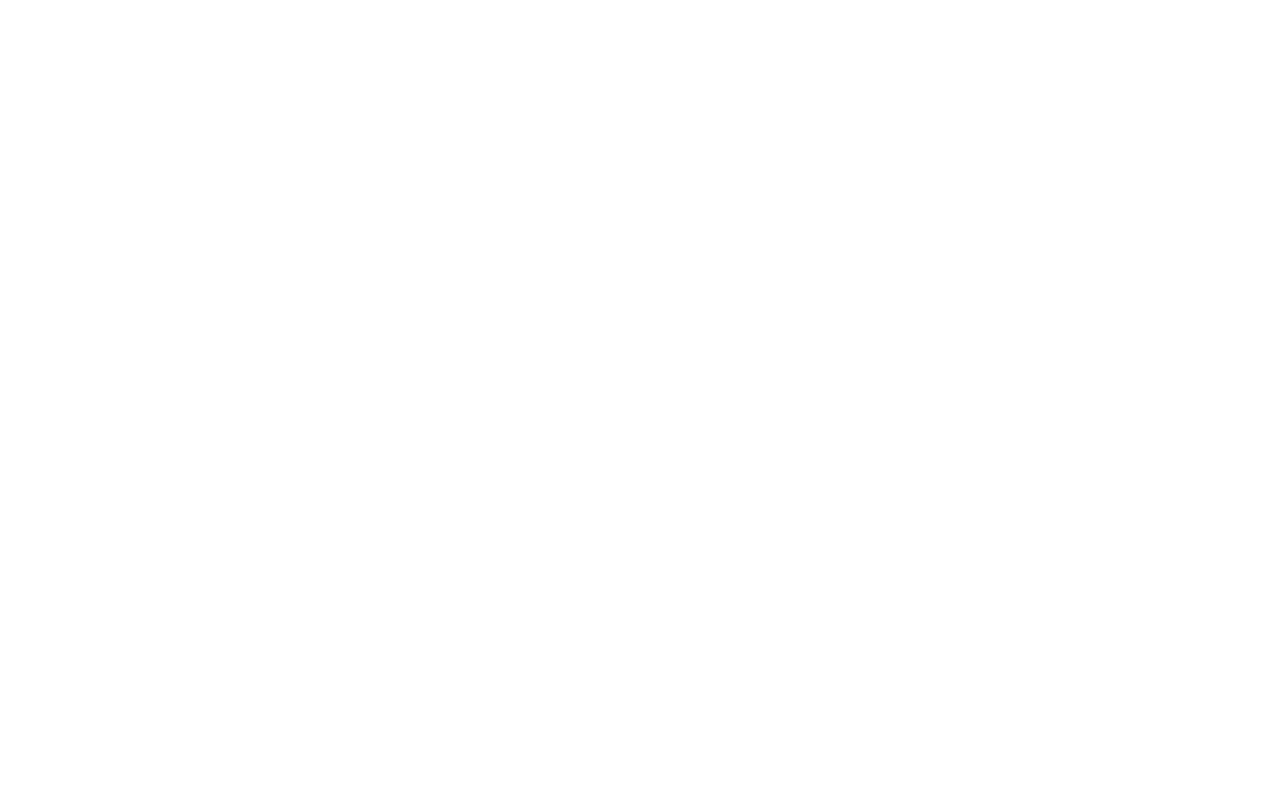
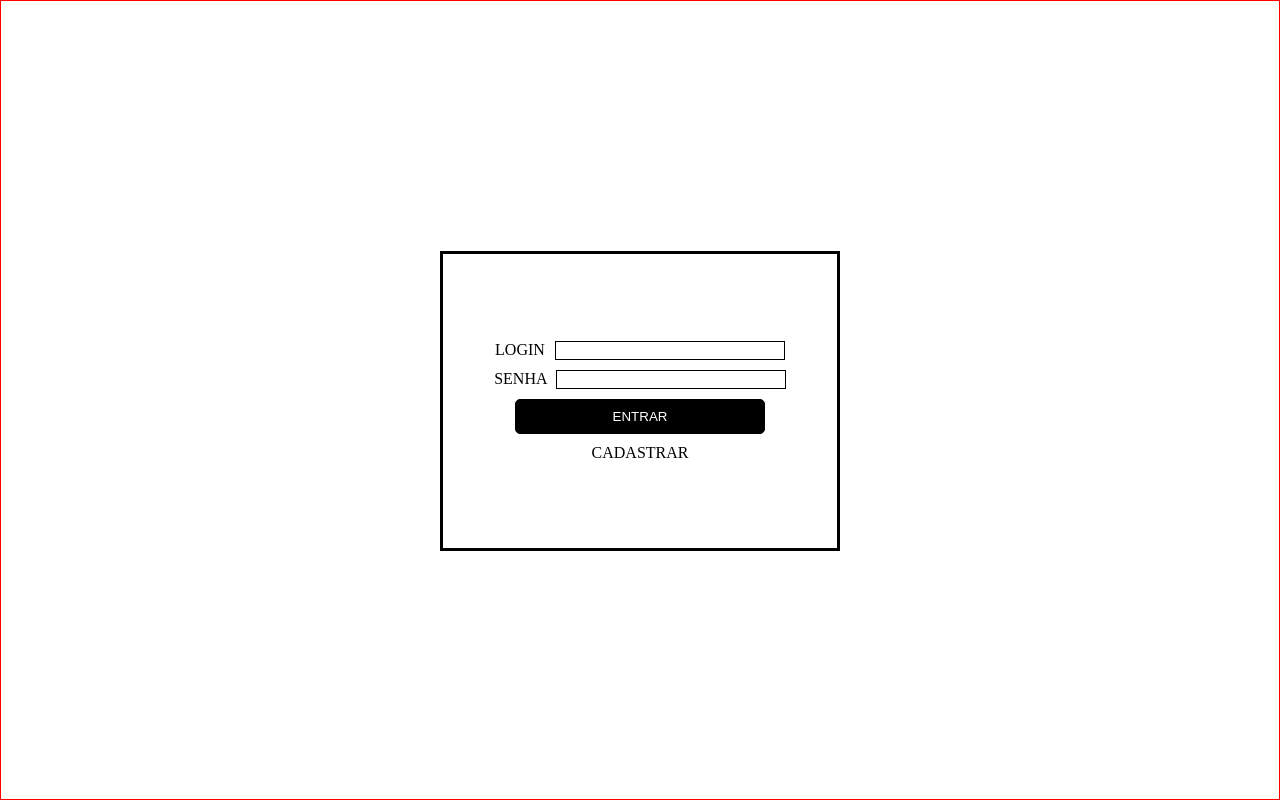
Before and after one commit to WillianKakihata/AEP6, a plain HTML site: page src/login/login.html in a window 1280 px wide. Drawn offline with Linux system fonts and the light colour scheme.

Commit message:
Criação da pagina basica da Main e Login

```diff
--- /dev/null
+++ b/main.css
@@ -0,0 +1,33 @@
+* {
+    box-sizing: border-box;
+}
+body {
+    margin: 0;
+    width: 100vw;
+    height: 100vh;
+}
+
+.central {
+    display: flex;
+    flex-direction: column;
+    align-items: center;
+    height: 100vh;
+    justify-content: center;
+    border: 1px solid green;
+}
+
+.central a{
+    display: flex;
+    background-color: black;
+    align-items: center;
+    justify-content: center;
+    text-decoration: none;
+    color: white;
+    width: 200px;
+    height: 30px;
+    border-radius: 35px;
+}
+
+.central h1 {
+    font-size: 48px;
+}
--- a/src/login/login.css
+++ b/src/login/login.css
@@ -0,0 +1,71 @@
+*{
+    box-sizing: border-box;
+}
+
+body{
+    margin: 0;
+    width: 100vw;
+    height: 100vh;
+    border: 1px solid red;
+}
+
+body form {
+    display: flex;
+    flex-direction: column;
+    justify-content: center;
+    align-items: center;
+    height: 100vh;
+}
+
+.acesso {
+    display: flex;
+    flex-direction: column;
+    padding: 20px;
+    border: 3px solid black;
+    height: 300px;
+    width: 400px;
+    align-items: center;
+    justify-content: center;
+}
+
+.acesso button {
+    width: 250px;
+    height: 35px;
+    border: 1px solid black;
+    border-radius: 5px;
+    margin-bottom: 10px;
+    background-color: black;
+    color: white;
+}
+
+.acesso a{
+ text-decoration: none;
+ color: black;
+}
+.login {
+    display: flex;
+    flex-direction:row;
+    justify-content: space-around;
+    align-items: center;
+    width: 300px;
+    margin-bottom: 10px;
+}
+
+.login input{
+    border: 1px solid black;
+    width: 230px;
+}
+
+.senha {
+    display: flex;
+    flex-direction:row;
+    justify-content: space-around;
+    align-items: center;
+    width: 300px;
+    margin-bottom: 10px;
+}
+
+.senha input{
+    border: 1px solid black;
+    width: 230px;
+}
--- a/src/login/login.html
+++ b/src/login/login.html
@@ -0,0 +1,25 @@
+<!DOCTYPE html>
+<html lang="pt-br>
+<head>
+    <meta charset="UTF-8">
+    <meta name="viewport" content="width=device-width, initial-scale=1.0">
+    <link rel="stylesheet" href="./login.css">
+    <title>login</title>
+</head>
+<body>
+    <form action="">
+        <div class="acesso">
+            <div class="login">
+                <label for="">LOGIN</label>
+                <input type="text">
+            </div>
+            <div class="senha">
+                <label for="">SENHA</label>
+                <input type="password">
+            </div>
+            <button>ENTRAR</button>
+            <a href="../cadastro/cadastro.html">CADASTRAR</a>
+        </div>
+    </form>
+</body>
+</html>
--- a/src/login/login.js
+++ b/src/login/login.js
@@ -0,0 +1,3 @@
+function validandoAcesso(){
+    var login = document.querySelector
+}
--- a/src/main/main.css
+++ /dev/null
@@ -1,6 +0,0 @@
-* {
-    box-sizing: border-box;
-}
-body {
-    margin: 0;
-}
```
Also changed, not shown: main.html (renamed from src/main/main.html, +6 -2 lines), main.js (added), src/main/main.js (deleted).
